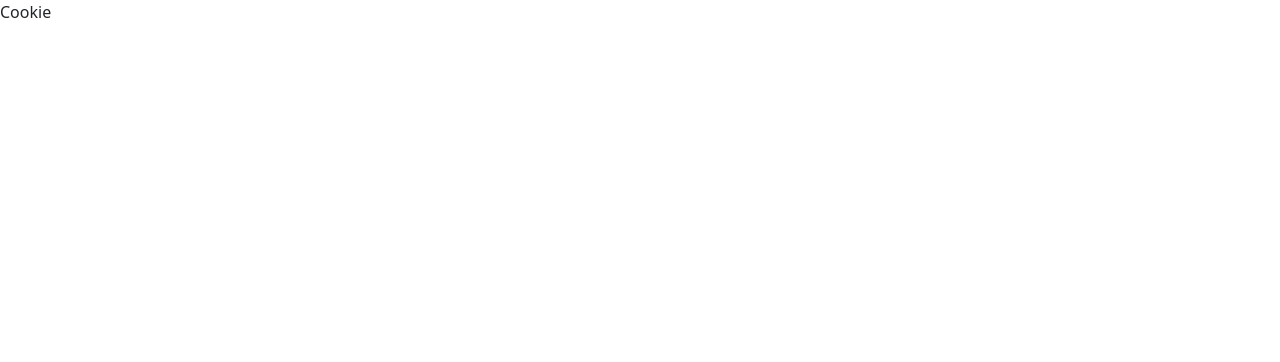
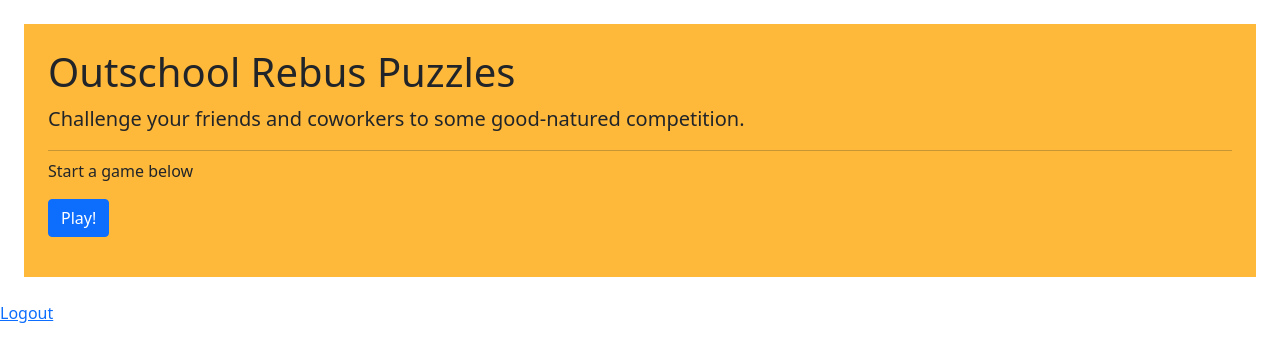
Before and after one commit to danthegoodman/outschool-rebus-cupcake, a React (Create React App) app in the folder frontend/: page /#/start in a window 1280 px wide. Shown: the top 362 px of the page. Built offline with nearby package versions, Linux system fonts and the light colour scheme.

Commit message:
Use hash router so that it will work once built

```diff
--- a/frontend/src/App.tsx
+++ b/frontend/src/App.tsx
@@ -1,5 +1,5 @@
 import React, { useState, useEffect, useCallback } from "react";
-import { Switch, Route } from "react-router-dom";
+import { Switch, Route, Redirect } from "react-router-dom";
 import RebusView from "./Rebus";
 import StartMenu from "./Start";
 
@@ -13,7 +13,9 @@
         <Route path="/play">
           <RebusView />
         </Route>
-        <Route path="/">Cookie</Route>
+        <Route>
+          <Redirect to="/start" />
+        </Route>
       </Switch>
     </div>
   );
--- a/frontend/src/index.tsx
+++ b/frontend/src/index.tsx
@@ -3,7 +3,7 @@
 import "./index.css";
 import "bootstrap/dist/css/bootstrap.css";
 import App from "./App";
-import { BrowserRouter as Router } from "react-router-dom";
+import { HashRouter as Router } from "react-router-dom";
 import reportWebVitals from "./reportWebVitals";
 
 ReactDOM.render(
```
